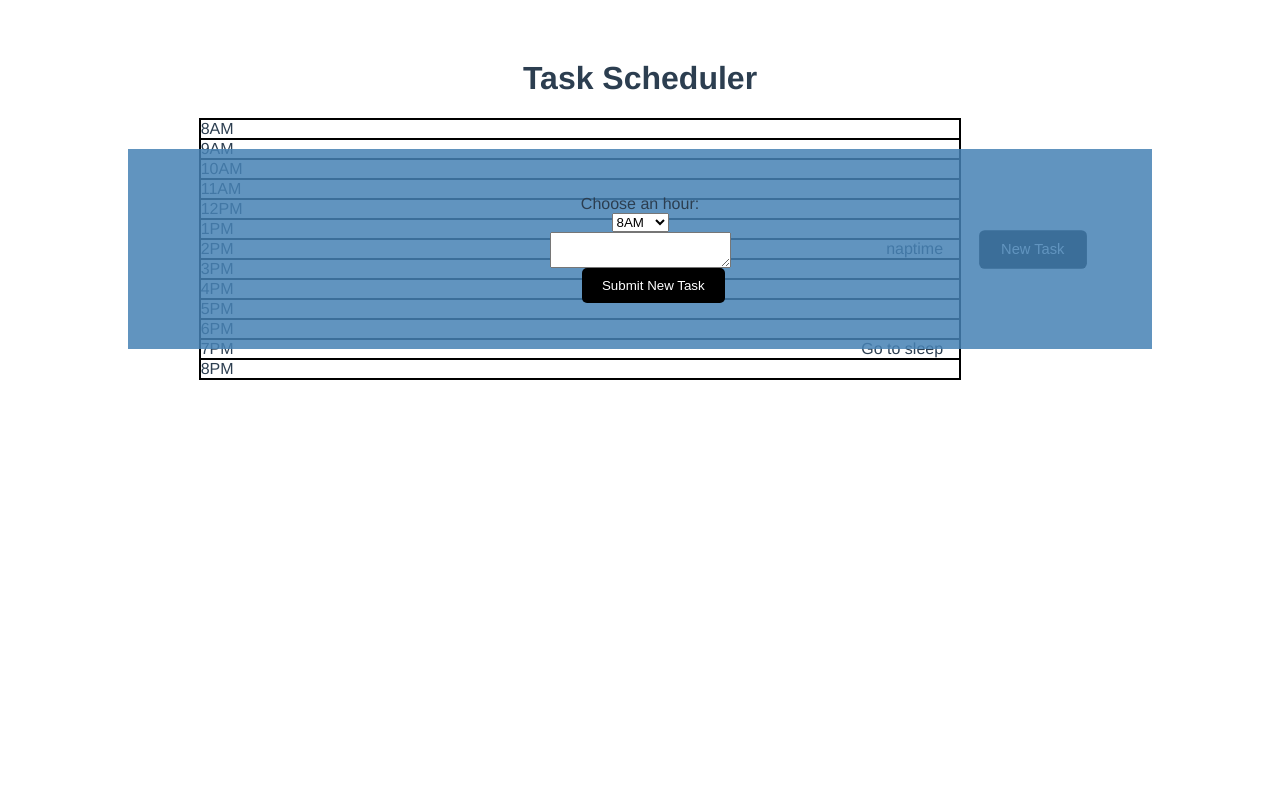
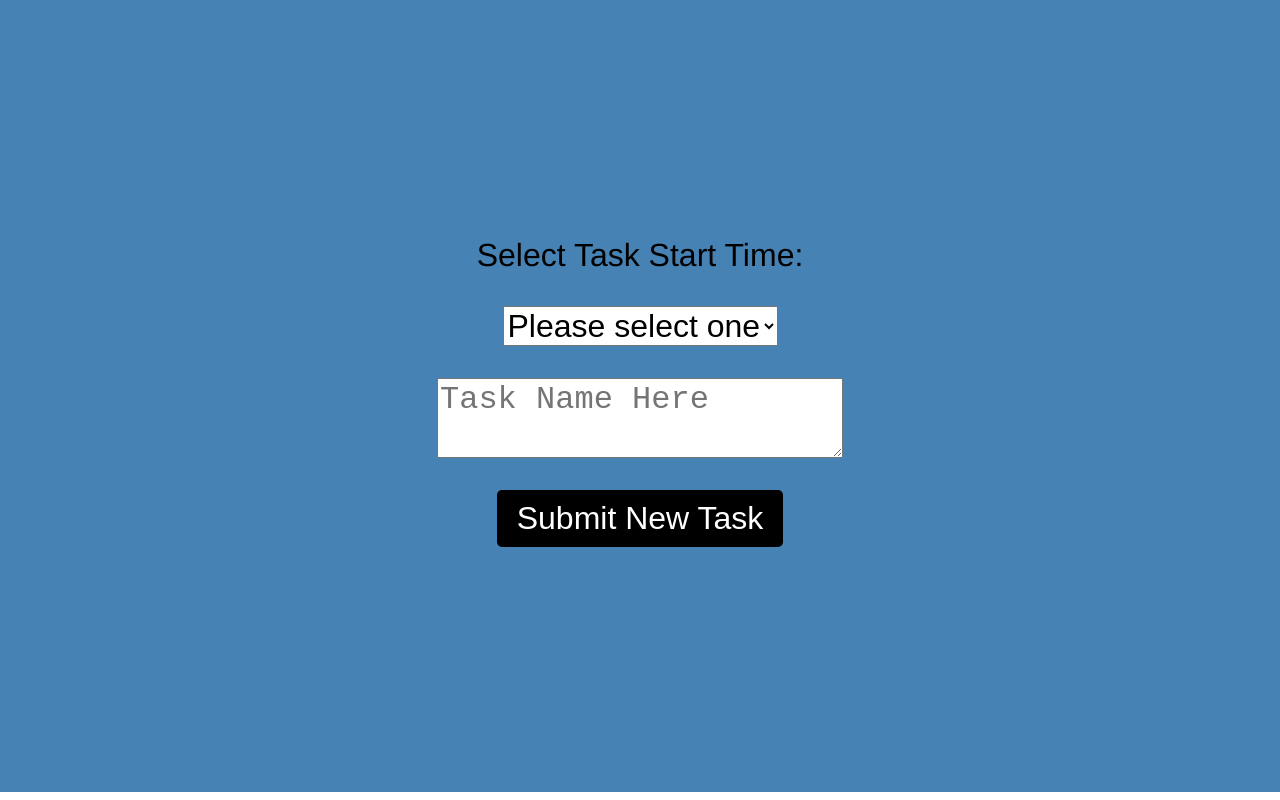
Before and after one commit to devtopher/task-scheduler, a Vue app: page / in a window 1280 px wide. Both pictures are taken after a click on the button "New Task". Built offline with nearby package versions, Linux system fonts and the light colour scheme.

Commit message:
Finished initial design and functionality

```diff
--- a/src/App.vue
+++ b/src/App.vue
@@ -1,45 +1,60 @@
 <template>
-  <Header />
-
+  <MyHeader />
   <div class="wrapper">
-    <TaskModule v-if="newTask" />
-    <ScheduleGrid />
-  <Button buttonText="New Task" @click="addTask"/>
+    <TaskModule @module-close-event="toggleModule" v-if="newTask" />
+    <ScheduleGrid :taskMapFromParent="taskMap" />
+    <MyButton buttonText=" New Task" @click="openModule" />
   </div>
-
-
 </template>
 
 <script>
-import Button from './components/Button'
-import Header from './components/Header'
-import ScheduleGrid from './components/ScheduleGrid.vue'
-import TaskModule from './components/TaskModule.vue'
+import MyButton from "./components/MyButton";
+import MyHeader from "./components/MyHeader";
+import ScheduleGrid from "./components/ScheduleGrid.vue";
+import TaskModule from "./components/TaskModule.vue";
 export default {
-  name: 'App',
+  name: "App",
   components: {
-    Header,
+    MyHeader,
     ScheduleGrid,
-    Button,
-    TaskModule
+    MyButton,
+    TaskModule,
   },
-  data(){
-    return{
+  data() {
+    return {
+      taskMap: {
+        testKey: "",
+        eleven: "",
+        twelve: "",
+        thirteen: "",
+        fourteen: "",
+        fifteen: "",
+        sixteen: "",
+        seventeen: "",
+        eighteen: "",
+      },
       newTask: false,
-
-    }
+      selectedHour: 0,
+      selectedMessage: "",
+    };
   },
-  methods:{
-    addTask(){
-      this.newTask = !this.newTask
-    }
-  }
-}
+  methods: {
+    toggleModule: function (value) {
+      let key = value.selectedHour;
+      this.taskMap[key] = value.selectedMessage;
+      this.newTask = !this.newTask;
+    },
+    openModule: function () {
+      this.newTask = true;
+    },
+  },
+};
 </script>
 
 <style>
 #app {
   font-family: Avenir, Helvetica, Arial, sans-serif;
+  font-size: 2em;
   -webkit-font-smoothing: antialiased;
   -moz-osx-font-smoothing: grayscale;
   text-align: center;
--- a/src/components/Button.vue
+++ /dev/null
@@ -1,29 +0,0 @@
-<template>
-    <button>{{buttonText}}</button>
-</template>
-
-<script>
-export default{
-    name: 'Button',
-    props: {
-        buttonText: String,
-    }
-}
-</script>
-
-<style scoped>
-    button{
-        margin-left: 2em;
-        padding: 10px 20px;
-        background: black;
-        border: none;
-        border-radius: 5px;
-        color: white;
-        cursor: pointer;
-        transition: all .5s ease-in-out 1ms;
-    }
-    button:hover,
-    button:focus{
-        transform: scale(1.1);
-    }
-</style>
--- /dev/null
+++ b/src/components/MyButton.vue
@@ -0,0 +1,31 @@
+<template>
+    <button>{{ buttonText }}</button>
+</template>
+
+<script>
+export default {
+    name: 'MyButton',
+    props: {
+        buttonText: String,
+    }
+}
+</script>
+
+<style scoped>
+button {
+    margin-left: 2em;
+    padding: 10px 20px;
+    background: black;
+    border: none;
+    border-radius: 5px;
+    color: white;
+    cursor: pointer;
+    transition: all .5s ease-in-out 1ms;
+    font-size: 1em;
+}
+
+button:hover,
+button:focus {
+    transform: scale(1.1);
+}
+</style>
--- a/src/components/Header.vue
+++ b/src/components/MyHeader.vue
@@ -4,11 +4,10 @@
     </header>
 </template>
 <script>
-    export default {
-        name: 'Header'
-    }
+export default {
+    name: 'MyHeader'
+}
 </script>
 
 <style>
-
 </style>
--- a/src/components/ScheduleGrid.vue
+++ b/src/components/ScheduleGrid.vue
@@ -1,18 +1,16 @@
 <template>
     <div class="container">
-        <HourBlock hour="8AM" />
-        <HourBlock hour="9AM" />
-        <HourBlock hour="10AM" />
-        <HourBlock hour="11AM" />
-        <HourBlock hour="12PM" />
-        <HourBlock hour="1PM" />
-        <HourBlock hour="2PM" task="naptime" />
-        <HourBlock hour="3PM" />
-        <HourBlock hour="4PM" />
-        <HourBlock hour="5PM" />
-        <HourBlock hour="6PM" />
-        <HourBlock hour="7PM" task="Go to sleep" />
-        <HourBlock style="border-bottom: 2px solid black;" hour="8PM" />
+        <HourBlock id="8" :task="taskMapFromParent.eight" hour="8AM" />
+        <HourBlock id="9" :task="taskMapFromParent.nine" hour="9AM" />
+        <HourBlock id="10" :task="taskMapFromParent.ten" hour="10AM" />
+        <HourBlock id="11" :task="taskMapFromParent.eleven" hour="11AM" />
+        <HourBlock id="12" :task="taskMapFromParent.twelve" hour="12PM" />
+        <HourBlock id="13" :task="taskMapFromParent.thirteen" hour="1PM" />
+        <HourBlock id="14" :task="taskMapFromParent.fourteen" hour="2PM" />
+        <HourBlock id="15" :task="taskMapFromParent.fifteen" hour="3PM" />
+        <HourBlock id="16" :task="taskMapFromParent.sixteen" hour="4PM" />
+        <HourBlock id="17" :task="taskMapFromParent.seventeen" hour="5PM" />
+        <HourBlock id="18" style="border-bottom: 2px solid black;" hour="6PM" />
     </div>
 </template>
 <script>
@@ -21,13 +19,24 @@ export default {
     name: 'ScheduleGrid',
     components: {
         HourBlock,
+    },
+    props: {
+        selectedHourFromParent: Number,
+        selectedMessageFromParent: String,
+        taskMapFromParent: Object,
+    },
+    methods: {
+        readTaskMap: function () {
+            console.log(this.taskMapFromParent)
+
+        }
     }
 }
 </script>
 <style>
-    .container{
-        display: flex;
-        flex-direction: column;
-        width: 60%;
-    }
+.container {
+    display: flex;
+    flex-direction: column;
+    width: 60%;
+}
 </style>
--- a/src/components/TaskModule.vue
+++ b/src/components/TaskModule.vue
@@ -1,46 +1,80 @@
 <template>
-    <div>
-        <label for="hour-select">Choose an hour:</label><select name="hours" id="hour-select">
-            <option value="8">8AM</option>
-            <option value="9">9AM</option>
-            <option value="10">10AM</option>
-            <option value="11">11AM</option>
-            <option value="12">12PM</option>
-            <option value="13">1PM</option>
-            <option value="14">2PM</option>
-            <option value="15">3PM</option>
-            <option value="16">4PM</option>
-            <option value="17">5PM</option>
-            <option value="18">6PM</option>
-            </select>
-        <textarea></textarea>
-        <Button buttonText="Submit New Task"  />
+    <div class="module">
+        <label for="hour-select">Select Task Start Time:</label>
+        <select v-model="selected" name="hours" id="hour-select">
+            <option disabled value="">Please select one</option>
+            <option value="eight">8AM</option>
+            <option value="nine">9AM</option>
+            <option value="ten">10AM</option>
+            <option value="eleven">11AM</option>
+            <option value="twelve">12PM</option>
+            <option value="thirteen">1PM</option>
+            <option value="fourteen">2PM</option>
+            <option value="fifteen">3PM</option>
+            <option value="sixteen">4PM</option>
+            <option value="seventeen">5PM</option>
+            <option value="eighteen">6PM</option>
+        </select>
+        <textarea v-model="message" placeholder="Task Name Here"></textarea>
+        <MyButton @click="handleSubmit" buttonText="Submit New Task" />
     </div>
 </template>
 
 <script>
-import Button from './Button.vue'
-    export default{
-        name: 'TaskModule',
-        components: {
-            Button,
+import MyButton from './MyButton.vue'
+export default {
+    name: 'TaskModule',
+    components: {
+        MyButton,
+    },
+    data() {
+        return {
+            selected: '',
+            message: ''
         }
+    },
+    methods: {
+        handleSubmit: function () {
+            let form = {
+                selectedHour: this.selected,
+                selectedMessage: this.message
+            }
+            console.log(this.selected, this.message)
+            this.$emit('module-close-event', form)
+        }
+    }
 
 
-    }
+
+
+
+}
 </script>
 
 <style scoped>
-div{
+.module {
     display: flex;
     flex-direction: column;
     align-items: center;
     justify-content: center;
     z-index: 10;
-    background: rgba(70, 130, 180, .85);
-    width: 80%;
-    height: 200px;
+    background: rgba(70, 130, 180, 1);
+    width: 100%;
+    height: 100vh;
     position: absolute;
+    color: black;
 
 }
+
+label,
+select,
+textarea,
+button {
+    font-size: 2rem;
+    margin-bottom: 1em;
+}
+
+button {
+    margin: 0;
+}
 </style>
```
Also changed, not shown: 1 other file (tests, documents, lock files or other folders).
